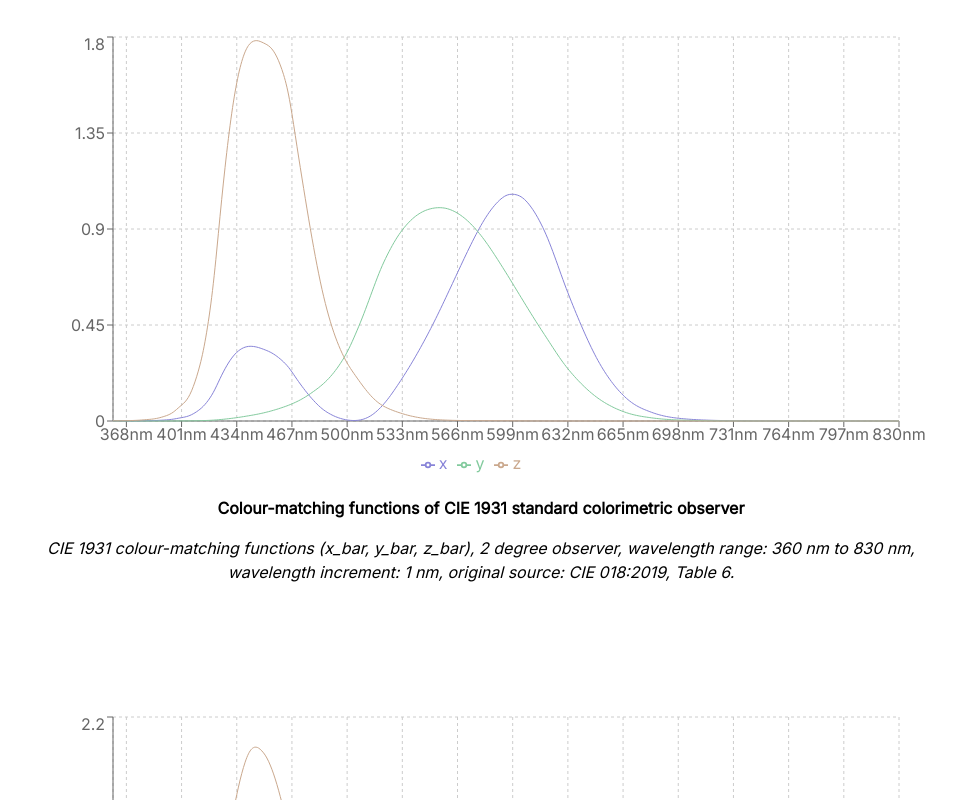
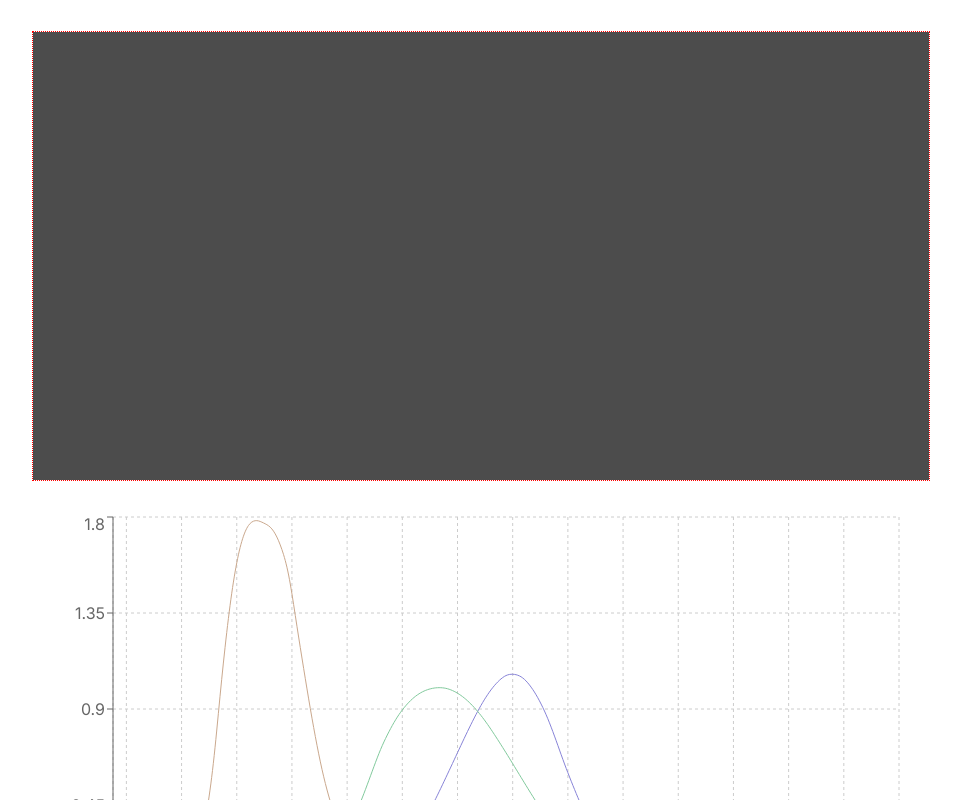
Before and after one commit to aradzie/spectrum, a React (Vite) app: page / in a window 1280 px wide. Shown: the top 800 px of the page, without its empty margins (159-1120 px from the left). Built offline with nearby package versions, Linux system fonts and the light colour scheme.

Commit message:
Add component `Canvas`

```diff
--- a/src/App.tsx
+++ b/src/App.tsx
@@ -3,10 +3,12 @@ import { CIE_std_illum_D50 } from "./data/CIE_std_illum_D50.tsx";
 import { CIE_std_illum_D65 } from "./data/CIE_std_illum_D65.tsx";
 import { CIE_xyz_1931_2deg } from "./data/CIE_xyz_1931_2deg.tsx";
 import { CIE_xyz_1964_10deg } from "./data/CIE_xyz_1964_10deg.tsx";
+import { Spectrum } from "./spectrum/Spectrum.tsx";
 
 function App() {
   return (
     <>
+      <Spectrum />
       <CIE_xyz_1931_2deg />
       <CIE_xyz_1964_10deg />
       <CIE_std_illum_D50 />
--- /dev/null
+++ b/src/components/Canvas.tsx
@@ -0,0 +1,69 @@
+import { type CSSProperties, type RefObject, useEffect, useImperativeHandle, useRef } from "react";
+import { type ClassName, type MouseProps, type WheelProps } from "./types.ts";
+
+export type CanvasProps = {
+  className?: ClassName;
+  id?: string;
+  ref?: RefObject<CanvasRef | null>;
+  style?: CSSProperties;
+  title?: string;
+} & MouseProps &
+  WheelProps;
+
+export type CanvasRef = {
+  getBoundingClientRect: () => DOMRect;
+  getSize: () => { width: number; height: number };
+  getContext: typeof HTMLCanvasElement.prototype.getContext;
+  toBlob: typeof HTMLCanvasElement.prototype.toBlob;
+  toDataURL: typeof HTMLCanvasElement.prototype.toDataURL;
+};
+
+export function Canvas({ className, id, ref, style, title, ...props }: CanvasProps) {
+  const element = useRef<HTMLCanvasElement>(null);
+  useImperativeHandle(ref, () => ({
+    getBoundingClientRect: () => {
+      const canvas = element.current!;
+      return canvas.getBoundingClientRect();
+    },
+    getSize: () => {
+      const { width, height } = element.current!;
+      return { width, height };
+    },
+    getContext: (...args) => {
+      const canvas = element.current!;
+      return canvas.getContext.call(canvas, ...args) as any;
+    },
+    toBlob: (...args) => {
+      const canvas = element.current!;
+      canvas.toBlob.call(canvas, ...args);
+    },
+    toDataURL: (...args) => {
+      const canvas = element.current!;
+      return canvas.toDataURL.call(canvas, ...args);
+    },
+  }));
+  useEffect(() => {
+    const canvas = element.current!;
+    const context = canvas.getContext("2d")!;
+    const { width, height } = canvas.getBoundingClientRect();
+    const ratio = devicePixelRatio;
+    canvas.width = Math.max(1, width * ratio);
+    canvas.height = Math.max(1, height * ratio);
+    context.scale(ratio, ratio);
+  }, []);
+  return (
+    <canvas
+      ref={element}
+      id={id}
+      className={className}
+      style={{
+        display: "block",
+        inlineSize: "100%",
+        blockSize: "100%",
+        ...style,
+      }}
+      title={title}
+      {...props}
+    />
+  );
+}
--- a/src/components/Chart.module.css
+++ b/src/components/Chart.module.css
@@ -1,3 +1,4 @@
 .root {
+  margin-block-start: 2rem;
   margin-block-end: 8rem;
 }
--- /dev/null
+++ b/src/components/types.ts
@@ -0,0 +1,22 @@
+import { type KeyboardEventHandler, type MouseEventHandler, type WheelEventHandler } from "react";
+
+export type ClassName = any;
+
+export type MouseProps = {
+  onClick?: MouseEventHandler;
+  onMouseDown?: MouseEventHandler;
+  onMouseUp?: MouseEventHandler;
+  onMouseOver?: MouseEventHandler;
+  onMouseOut?: MouseEventHandler;
+  onMouseEnter?: MouseEventHandler;
+  onMouseLeave?: MouseEventHandler;
+};
+
+export type WheelProps = {
+  onWheel?: WheelEventHandler;
+};
+
+export type KeyboardProps = {
+  onKeyDown?: KeyboardEventHandler;
+  onKeyUp?: KeyboardEventHandler;
+};
--- /dev/null
+++ b/src/spectrum/Spectrum.module.css
@@ -0,0 +1,4 @@
+.root {
+  aspect-ratio: 2;
+  outline: 1px dotted red;
+}
--- /dev/null
+++ b/src/spectrum/Spectrum.tsx
@@ -0,0 +1,30 @@
+import { useEffect, useRef } from "react";
+import { Canvas, type CanvasRef } from "../components/Canvas.tsx";
+import * as styles from "./Spectrum.module.css";
+
+export function Spectrum() {
+  const canvasRef = useRef<CanvasRef>(null);
+  useEffect(() => {
+    const canvas = canvasRef.current!;
+    const context = canvas.getContext("2d")!;
+    const { width, height } = canvas.getSize();
+    context.fillStyle = "red";
+    context.fillRect(0, 0, width, height);
+    const imageData = context.getImageData(0, 0, width, height);
+    for (let i = 0; i < imageData.data.length; i += 4) {
+      const r = imageData.data[i];
+      const g = imageData.data[i + 1];
+      const b = imageData.data[i + 2];
+      const gray = 0.3 * r + 0.59 * g + 0.11 * b;
+      imageData.data[i] = gray;
+      imageData.data[i + 1] = gray;
+      imageData.data[i + 2] = gray;
+    }
+    context.putImageData(imageData, 0, 0);
+  }, []);
+  return (
+    <div className={styles.root}>
+      <Canvas ref={canvasRef} />
+    </div>
+  );
+}
```
